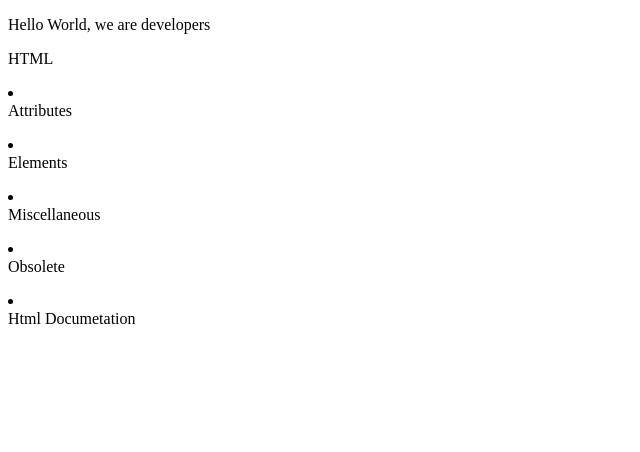
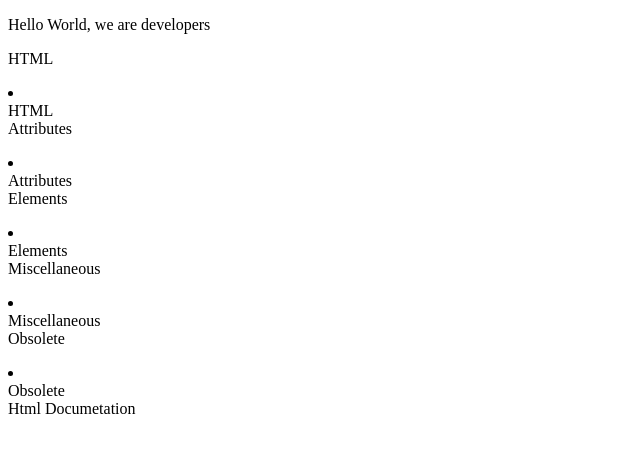
Before and after one commit to TemesgenA/doc-repo, a plain HTML site: page index.html in a window 1280 px wide. Shown: the whole page, without its empty margins (0-640 px from the left). Drawn offline with Linux system fonts and the light colour scheme.

Commit message:
updated the anchor tag with text

```diff
--- a/index.html
+++ b/index.html
@@ -20,7 +20,7 @@
 
        </code>
        <li></li>
-       <a class="nav-link"></a>
+       <a class="nav-link">HTML</a>
      </section>
 
       <section class="main-section" id="Attributes" class="nav-link">
@@ -31,7 +31,7 @@
 
         </code>
         <li></li>
-        <a class="nav-link"></a>
+        <a class="nav-link">Attributes</a>
       </section>
 
       <section class="main-section" id="Elements" class="nav-link">
@@ -42,7 +42,7 @@
 
         </code>
         <li></li>
-        <a class="nav-link"></a>
+        <a class="nav-link">Elements</a>
       </section>
 
       <section class="main-section" id="Miscellaneous">
@@ -53,7 +53,7 @@
 
         </code>
         <li></li>
-        <a class="nav-link"></a>
+        <a class="nav-link">Miscellaneous</a>
       </section>
 
       <section class="main-section" id="Obsolete">
@@ -64,7 +64,7 @@
 
         </code>
         <li></li>
-        <a class="nav-link"></a>
+        <a class="nav-link">Obsolete</a>
       </section>
 
     </main>
```
